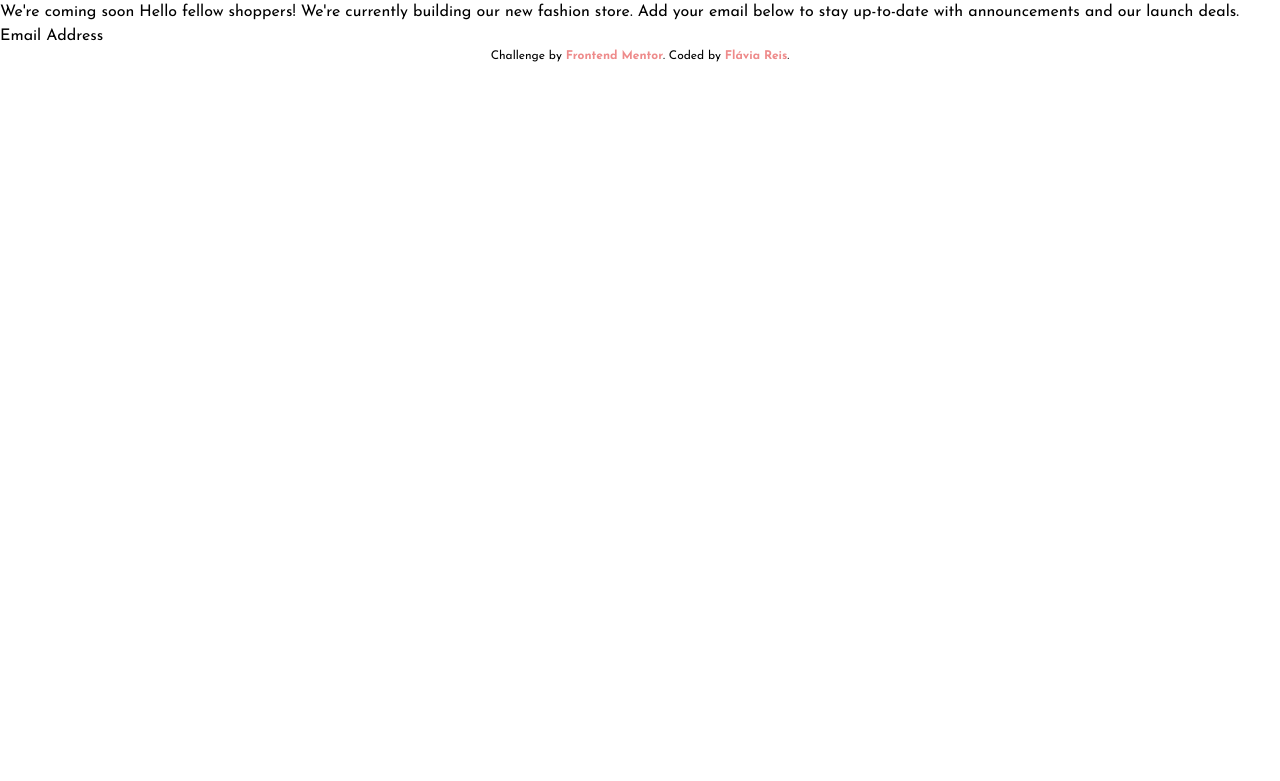
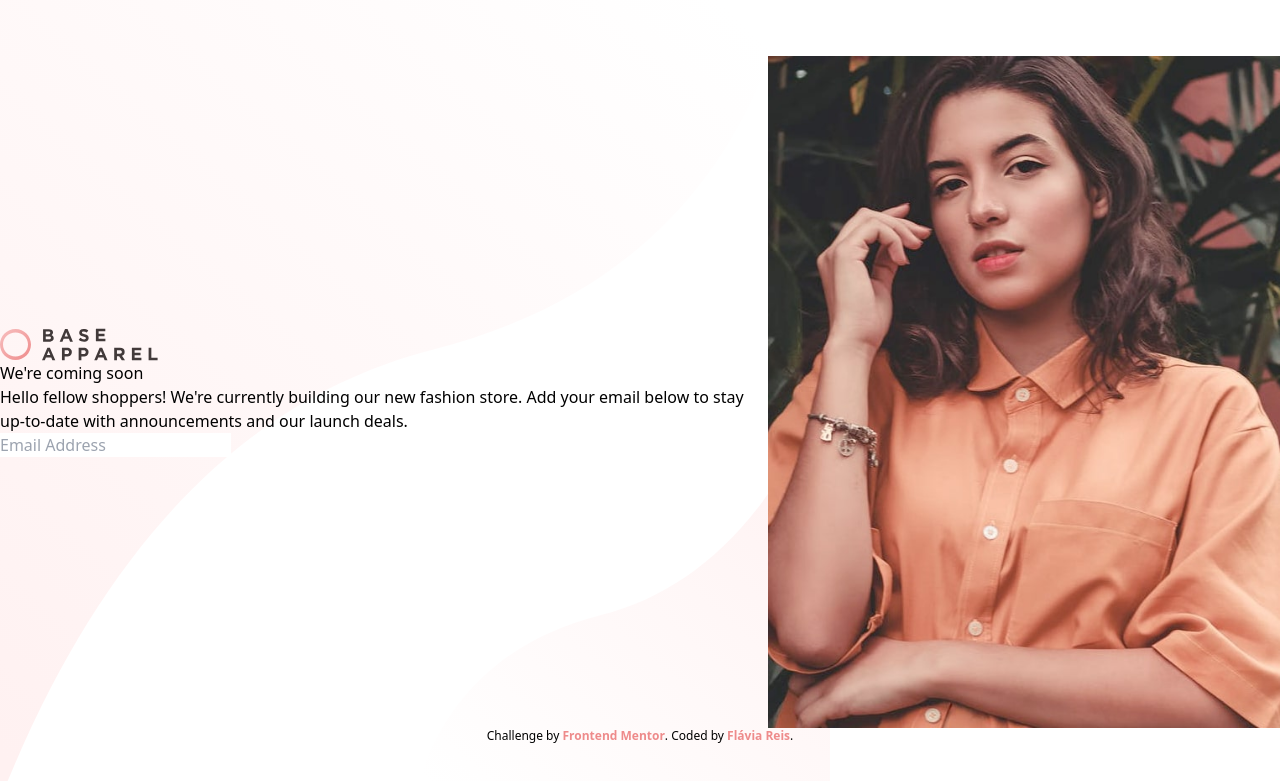
Before and after one commit to flaviare1s/base-apparel-coming-soon, a website: page src/index.html in a window 1280 px wide. Drawn offline with Linux system fonts and the light colour scheme.

Commit message:
I created the HTML structure

```diff
--- a/src/index.html
+++ b/src/index.html
@@ -15,14 +15,28 @@
   <title>Frontend Mentor | Base Apparel coming soon page</title>
 
 </head>
-<body class="font-Josefin">
+<body class="flex flex-col justify-center items-center m-auto h-screen lg:bg-bg-desktop lg:bg-no-repeat lg:bg-contain bg-left">
 
-  We're coming soon
+  <main class="flex flex-col lg:flex-row-reverse justify-center items-center w-full">
+    <div class="w-full lg:w-[40%]">
+      <img class="lg:hidden py-[31px] px-[32px]" src="../images/logo.svg" alt="Logo">
+      <img class="lg:hidden w-full " src="../images/hero-mobile.jpg" alt="Hero Image">
+      <img class="hidden lg:block" src="../images/hero-desktop.jpg" alt="Hero Image">
+    </div>
 
-  Hello fellow shoppers! We're currently building our new fashion store.
-  Add your email below to stay up-to-date with announcements and our launch deals.
-
-  Email Address
+    <div class="lg:w-[60%]">
+      <img class="hidden lg:block" src="../images/logo.svg" alt="Logo">
+      <h1>We're <span>coming soon</span></h1>
+      <p>
+        Hello fellow shoppers! We're currently building our new fashion store.
+        Add your email below to stay up-to-date with announcements and our launch deals.
+      </p>
+      <form>
+        <input type="email" name="email" id="email" placeholder="Email Address">
+        <button type="submit"></button>
+      </form>
+    </div>
+  </main>
 
   <footer>
     <p class="text-xs text-center">
--- a/tailwind.config.js
+++ b/tailwind.config.js
@@ -13,6 +13,9 @@ module.exports = {
         'rosa': '#EE8B8B',
         'light': '#DBDBDB',
       },
+      backgroundImage: {
+        'bg-desktop': ["url('../images/bg-pattern-desktop.svg')"],
+      },
     },
   },
   plugins: [],
```
Also changed, not shown: src/output.css.
